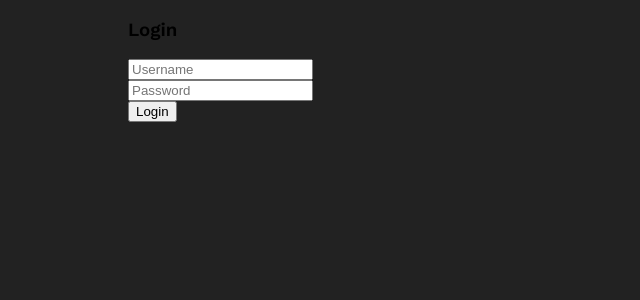
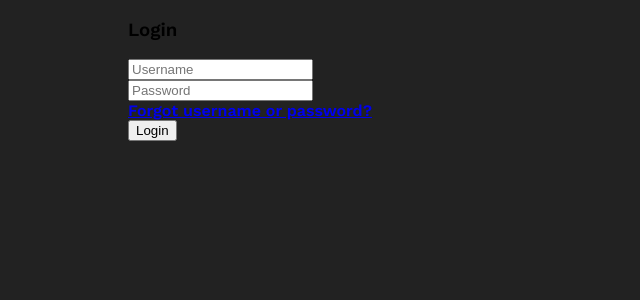
Before and after one commit to lkirazc1/ChatApp, a Flask app: page /login in a window 1280 px wide. Shown: the part 63-363 px from the top of the page, without its empty margins (0-640 px from the left). Run offline with Flask 2, Linux system fonts and the light colour scheme.

Commit message:
not complete for forgot password will work on later

```diff
--- a/app.py
+++ b/app.py
@@ -39,6 +39,12 @@ def after_request(response):
 @login_required
 def index():
     return render_template("index.html")
+
+
+@app.route("/forgot", methods=["GET", "POST"])
+def forgot():
+    return render_template("forgot.html")
+
 
 @app.route("/register", methods=["GET","POST"])
 def register():
--- /dev/null
+++ b/templates/forgot.html
@@ -0,0 +1 @@
+this is a text
--- a/templates/login.html
+++ b/templates/login.html
@@ -23,6 +23,9 @@
                         <div class="form-group">
                             <input type="password" class="form-control" id="password" name="password" placeholder="Password" required>
                         </div>
+                        <div class="form-group">
+                            <a href="/forgot">Forgot username or password?</a>
+                        </div>
                         <button type="submit" class="btn btn-default">Login</button>
                     </form>
                 </div>
```
